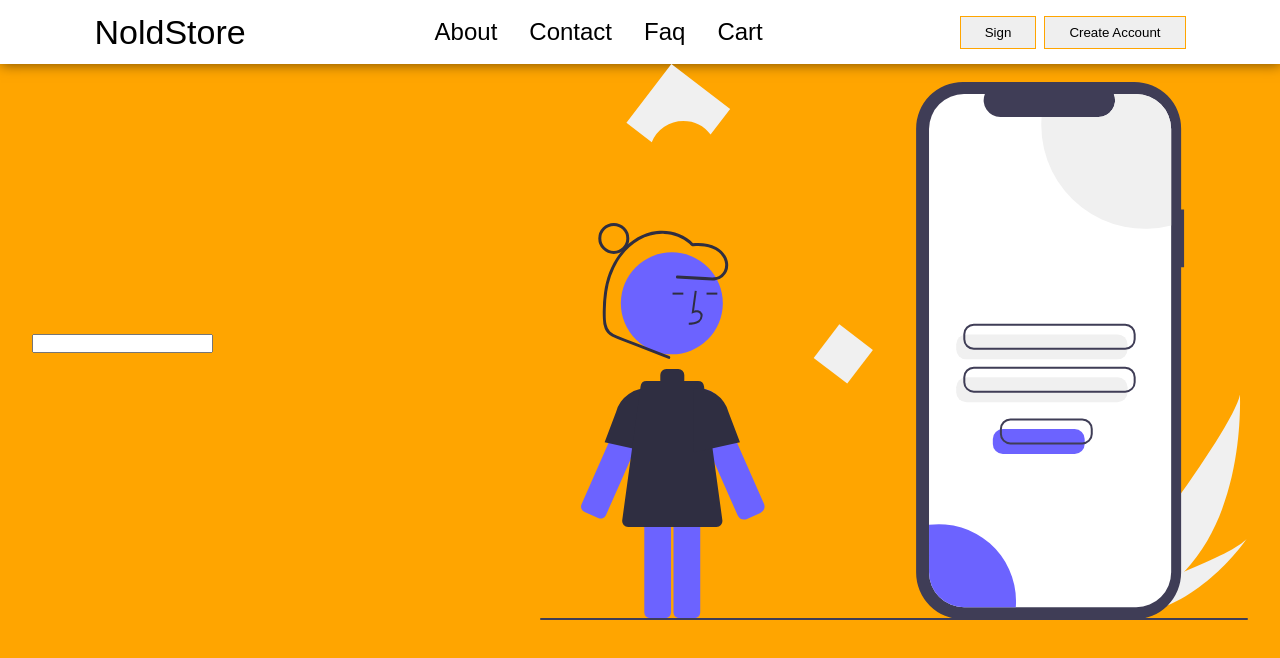
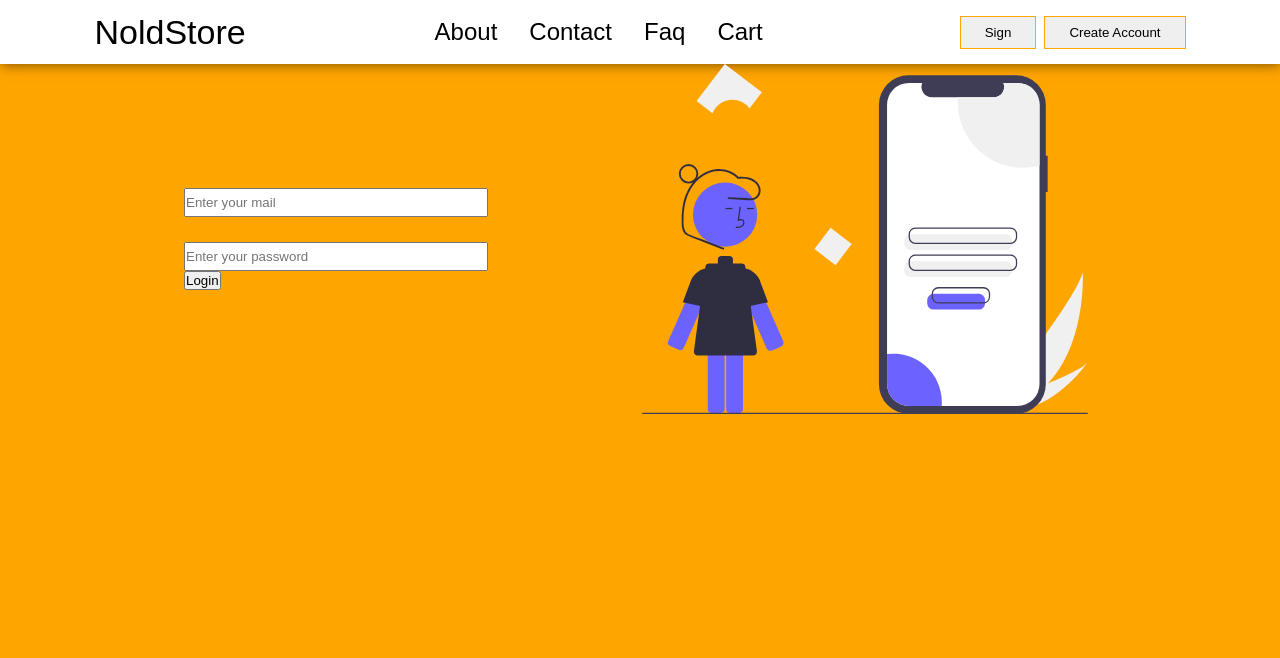
Before and after one commit to arnold-O/Noldstore, a React (Create React App) app: page /login in a window 1280 px wide. Shown: the top 658 px of the page. Built offline with nearby package versions, Linux system fonts and the light colour scheme; a web font is replaced by a local one.

Commit message:
button login

```diff
--- a/src/index.css
+++ b/src/index.css
@@ -414,7 +414,29 @@ box-shadow: 5px 5px 6px grey;
   display: grid;
   align-items: center;
   grid-template-columns: 1fr 1fr;
+
 }
 
+.login-image-placeholder{
+  width: 450px;
+  height: 350px
+}
+.login-image-placeholder img{
+  width: 100%;
+  height: inherit;
+}
+.form-input-wrapper{
 
+  justify-self: center;
+
+}
+.login-form-pass{
+
+  margin-top: 25px;
+}
+
+.input-form{
+  width: 300px;
+  height: 25px;
+}
 /* login form */
--- a/src/pages/Login.js
+++ b/src/pages/Login.js
@@ -8,11 +8,19 @@ export default function Login() {
 
         <div className='login-form-wrapper'>
 
+  <div className='form-input-wrapper'>
 
-    <div className='login-form'>
-        <input type="text"  id='email' className='input-form'/>
-        <label htmlFor="email" className='form-label'></label>
+  <div className='login-form'>
+        <input type="text"  id='email' className='input-form' placeholder='Enter your mail'/>
+        <label htmlFor="email" className='form-label-email'></label>
     </div>
+
+    <div className='login-form-pass'>
+        <input type="password"  id='password' className='input-form' placeholder='Enter your password'/>
+        <label htmlFor="password" className='form-label-pass'></label>
+    </div>
+    <button>Login</button>
+  </div>
 
     <div className='login-image-placeholder'>
         <img src="login.svg" alt="" />
```
